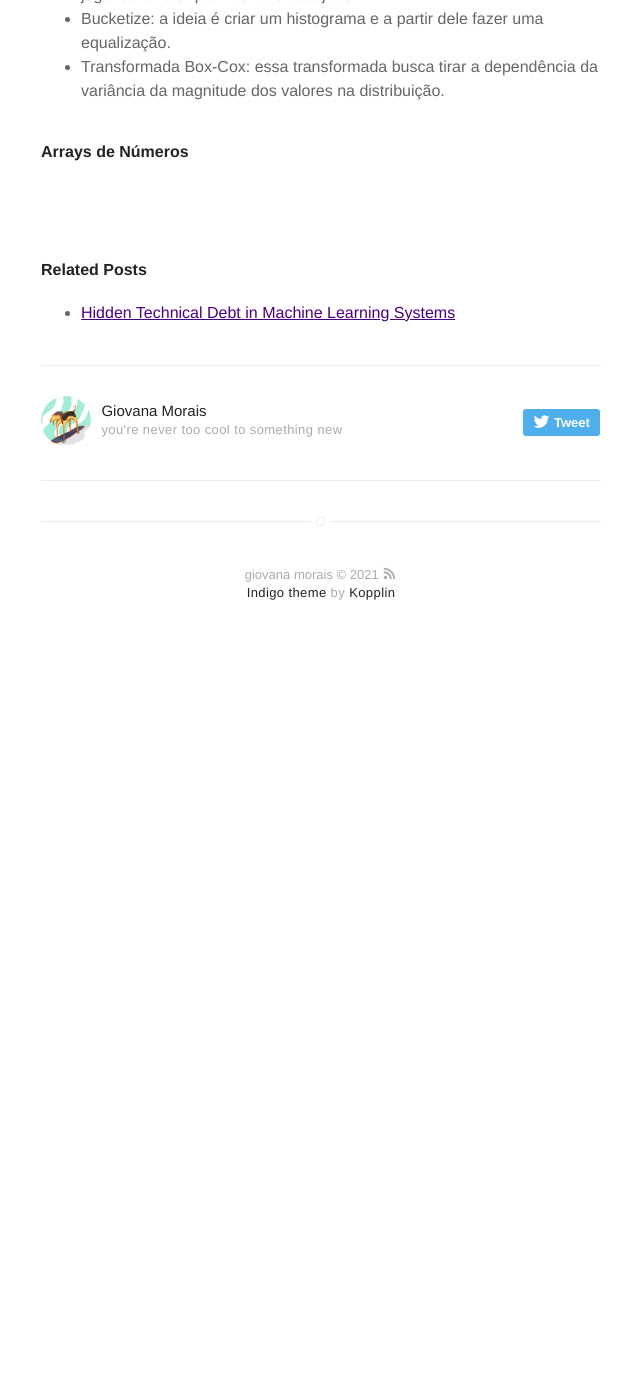
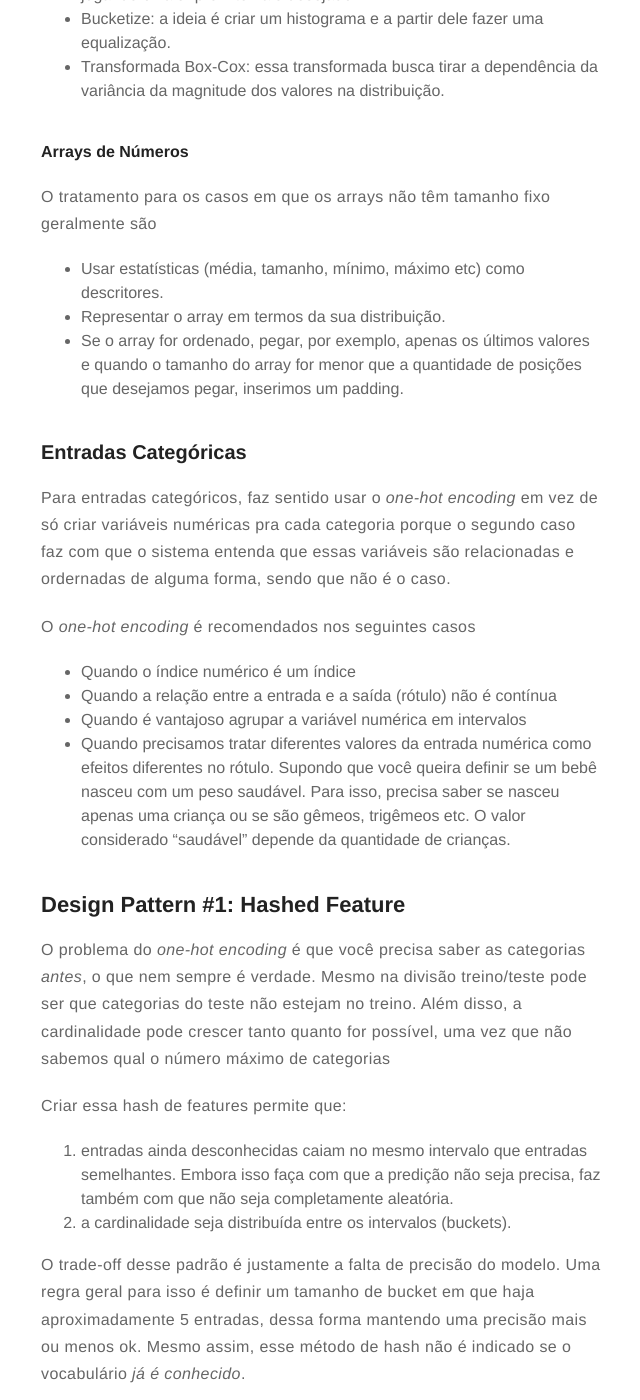
Before and after one commit to giovana-morais/giovana-morais.github.io, a Jekyll site: the page built from _posts/2020-12-17-machine_learning_design_patterns.md, in a window 1280 px wide and 1400 px high, scrolled down 3283 px. Shown: the whole window, without its empty margins (319-959 px from the left). Built offline with Jekyll 4.4.1, drawn with Linux system fonts in a browser that asks for light colours; formulas are drawn with MathJax 3; before the commit the page ends 3947 px from its top, so only the background shows below that; some of the changed text lies outside the part shown.

Commit message:
cap2: hash e embeddings

```diff
--- a/_posts/2020-12-17-machine_learning_design_patterns.md
+++ b/_posts/2020-12-17-machine_learning_design_patterns.md
@@ -113,3 +113,81 @@
 da magnitude dos valores na distribuição.
 
 #### Arrays de Números
+
+O tratamento para os casos em que os arrays não têm tamanho fixo geralmente são
+* Usar estatísticas (média, tamanho, mínimo, máximo etc) como descritores.
+* Representar o array em termos da sua distribuição.
+* Se o array for ordenado, pegar, por exemplo, apenas os últimos valores e
+quando o tamanho do array for menor que a quantidade de posições que desejamos
+pegar, inserimos um padding.
+
+### Entradas Categóricas
+
+Para entradas categóricos, faz sentido usar o _one-hot encoding_ em vez de só
+criar variáveis numéricas pra cada categoria porque o segundo caso faz com que
+o sistema entenda que essas variáveis são relacionadas e ordernadas de alguma forma,
+sendo que não é o caso.
+
+O _one-hot encoding_ é recomendados nos seguintes casos
+* Quando o índice numérico é um índice
+* Quando a relação entre a entrada e a saída (rótulo) não é contínua
+* Quando é vantajoso agrupar a variável numérica em intervalos
+* Quando precisamos tratar diferentes valores da entrada numérica como
+  efeitos diferentes no rótulo. Supondo que você queira definir se um bebê nasceu
+  com um peso saudável. Para isso, precisa saber se nasceu apenas uma criança
+  ou se são gêmeos, trigêmeos etc. O valor considerado "saudável" depende da
+  quantidade de crianças.
+
+## Design Pattern #1: Hashed Feature
+
+O problema do _one-hot encoding_ é que você precisa saber as categorias *antes*,
+o que nem sempre é verdade. Mesmo na divisão treino/teste pode ser que categorias
+do teste não estejam no treino. Além disso, a cardinalidade pode crescer tanto quanto
+for possível, uma vez que não sabemos qual o número máximo de categorias
+
+Criar essa hash de features permite que:
+1. entradas ainda desconhecidas caiam no mesmo intervalo que entradas semelhantes. Embora isso faça com que a predição não seja precisa, faz também com que não seja completamente aleatória.
+2. a cardinalidade seja distribuída entre os intervalos (buckets).
+
+O trade-off desse padrão é justamente a falta de precisão do modelo. Uma regra
+geral para isso é definir um tamanho de bucket em que haja aproximadamente 5
+entradas, dessa forma mantendo uma precisão mais ou menos ok. Mesmo assim, esse
+método de hash não é indicado se o vocabulário *já é conhecido*.
+
+A escolha do número de buckets deve ser tratada como um hiperparâmetro, já que
+laria de problema pra problema.
+
+Dicas:
+* A ordem das operações importa. Primeiro o módulo e depois o valor absoluto deve
+deve ser aplicado pra evitar erro de _overflow_ por conta da faixa de representação.
+* É bom aplicar uma regularização L2 para tratar casos
+em que algum bucket fique vazio sem que o modelo fique numericamente instável.
+
+## Design Patterns #2: Embeddings
+
+O _one-hot encoding_, além de criar uma matriz esparsa muito grande pro caso de
+haver muitas categorias, ainda tem o problema de tratar as variáveis como
+independentes e esses são os pontos que os _embeddings_ buscam resolver.
+
+Embeddings são uma maneira de representar dados não-numéricos de maneira
+significativa, de forma a facilitar o tratamento dentro dos modelos de aprendizado
+de máquina, mapeando as categorias em vetores densos de uma cardinalidade menor
+e fixa. Na prática, os _embeddings_ capturam a similaridade dos itens e por
+causa disso também funcionam como substitutos para técnicas de _clustering_ e de
+redução de dimensionalidade, como o PCA. Como são aprendidos como uma camada
+oculta de uma rede neural, esses vetores passam por todo o processo de gradiente
+descendente e isso significa que representam a mais eficiente representação de
+baixa dimensionalidade para aquela tarefa em específico.
+
+O trade-off desse caso é a perda de informação ao reduzir a dimensionalidade do
+dado. Em troca, temos a informação de proximidade e contexto dos itens. Quanto
+menor o tamanho do embedding, maior a perda de informação. Quando o embedding é
+muito grande, muita informação contextual é perdida (é mais difícil encontrar
+semelhanças).
+
+A regra prática usada é a raiz quarta do número total de elementos categóricos únicos
+ou $$1.6*\sqrt{elementos\_unicos}$$.
+
+
+
+### Autoencoders
```
